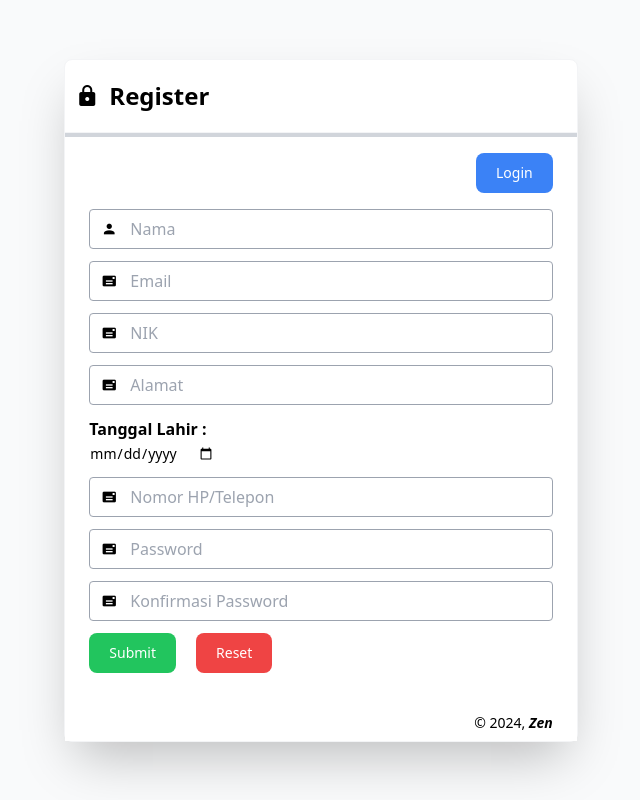
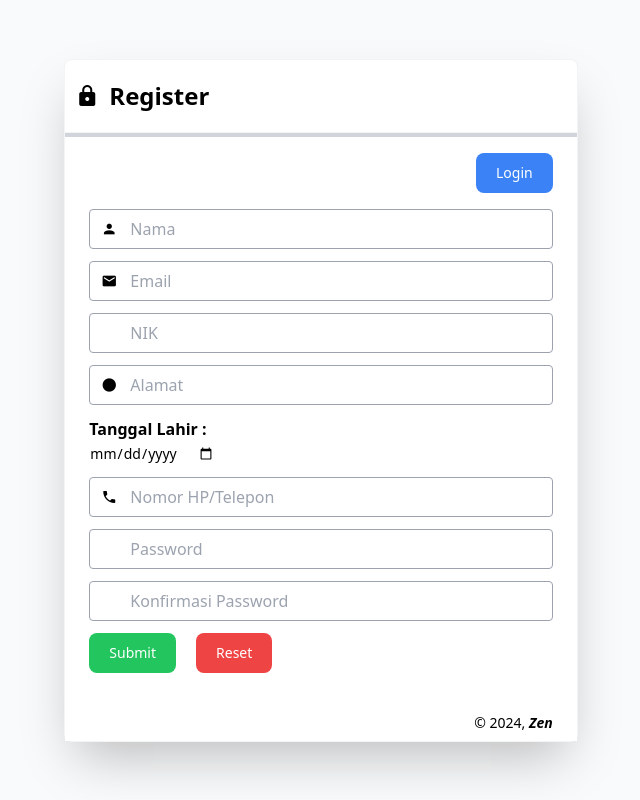
Before and after one commit to zen-wistaria/rental-mobil, a Node server app: page /register in a window 1280 px wide. Shown: the whole page, without its empty margins (319-959 px from the left). Run offline with Node 20, Linux system fonts and the light colour scheme; style sheets or scripts are compiled from the project's sources; some libraries are stand-ins or nearby versions.

Commit message:
update icons

```diff
--- a/src/views/admin/cars.ejs
+++ b/src/views/admin/cars.ejs
@@ -30,7 +30,7 @@
             <div class="card has-table">
                 <header class="card-header">
                     <p class="card-header-title">
-                        <span class="icon"><i class="mdi mdi-account-multiple"></i></span>
+                        <span class="icon"><i class="mdi mdi-car"></i></span>
                         Mobil
                     </p>
                     <div class="my-auto flex justify-center mt-2">
--- a/src/views/register.ejs
+++ b/src/views/register.ejs
@@ -49,19 +49,19 @@
                             <div class="field">
                                 <div class="control icons-left icons-right">
                                     <input class="input" type="email" name="email" placeholder="Email" />
-                                    <span class="icon left"><i class="mdi mdi-mail"></i></span>
+                                    <span class="icon left"><i class="mdi mdi-email"></i></span>
                                 </div>
                             </div>
                             <div class="field">
                                 <div class="control icons-left icons-right">
                                     <input class="input" type="text" name="nik" placeholder="NIK" />
-                                    <span class="icon left"><i class="mdi mdi-mail"></i></span>
+                                    <span class="icon left"><i class="mdi mdi-account-card-details"></i></span>
                                 </div>
                             </div>
                             <div class="field">
                                 <div class="control icons-left icons-right">
                                     <input class="input" type="text" name="alamat" placeholder="Alamat" />
-                                    <span class="icon left"><i class="mdi mdi-mail"></i></span>
+                                    <span class="icon left"><i class="mdi mdi-checkbox-blank-circle"></i></span>
                                 </div>
                             </div>
                             <label class="text-md font-semibold" for="tgl_lahir">Tanggal Lahir :
@@ -74,19 +74,19 @@
                             <div class="field">
                                 <div class="control icons-left icons-right">
                                     <input class="input" type="tel" name="nomor_telepon" placeholder="Nomor HP/Telepon" />
-                                    <span class="icon left"><i class="mdi mdi-mail"></i></span>
+                                    <span class="icon left"><i class="mdi mdi-phone"></i></span>
                                 </div>
                             </div>
                             <div class="field">
                                 <div class="control icons-left icons-right">
                                     <input class="input" type="password" name="password" placeholder="Password" />
-                                    <span class="icon left"><i class="mdi mdi-mail"></i></span>
+                                    <span class="icon left"><i class="mdi mdi-textbox"></i></span>
                                 </div>
                             </div>
                             <div class="field">
                                 <div class="control icons-left icons-right">
                                     <input class="input" type="password" name="konfirmasi_password" placeholder="Konfirmasi Password" />
-                                    <span class="icon left"><i class="mdi mdi-mail"></i></span>
+                                    <span class="icon left"><i class="mdi mdi-textbox-password"></i></span>
                                 </div>
                             </div>
                         </div>
```
